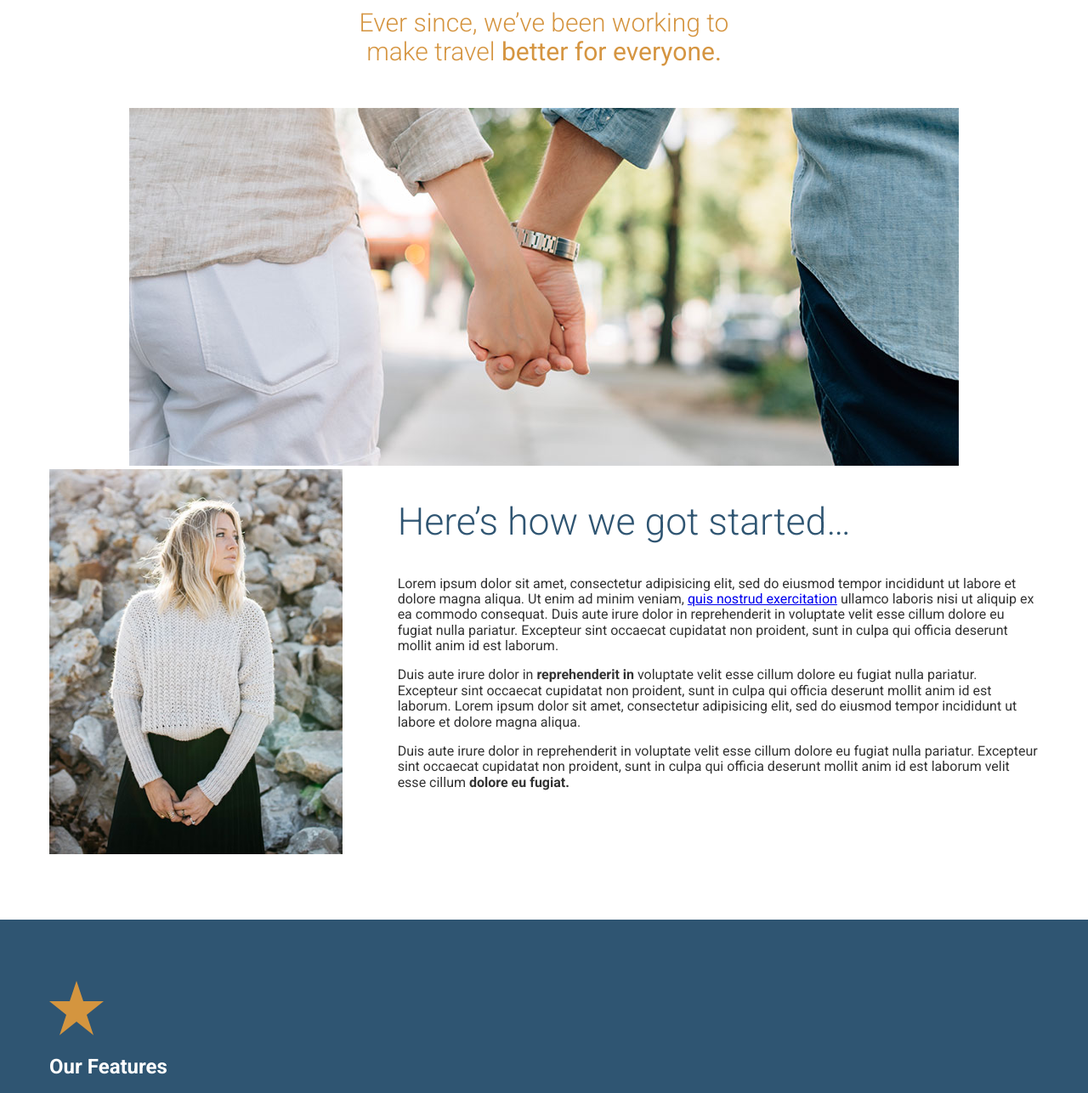
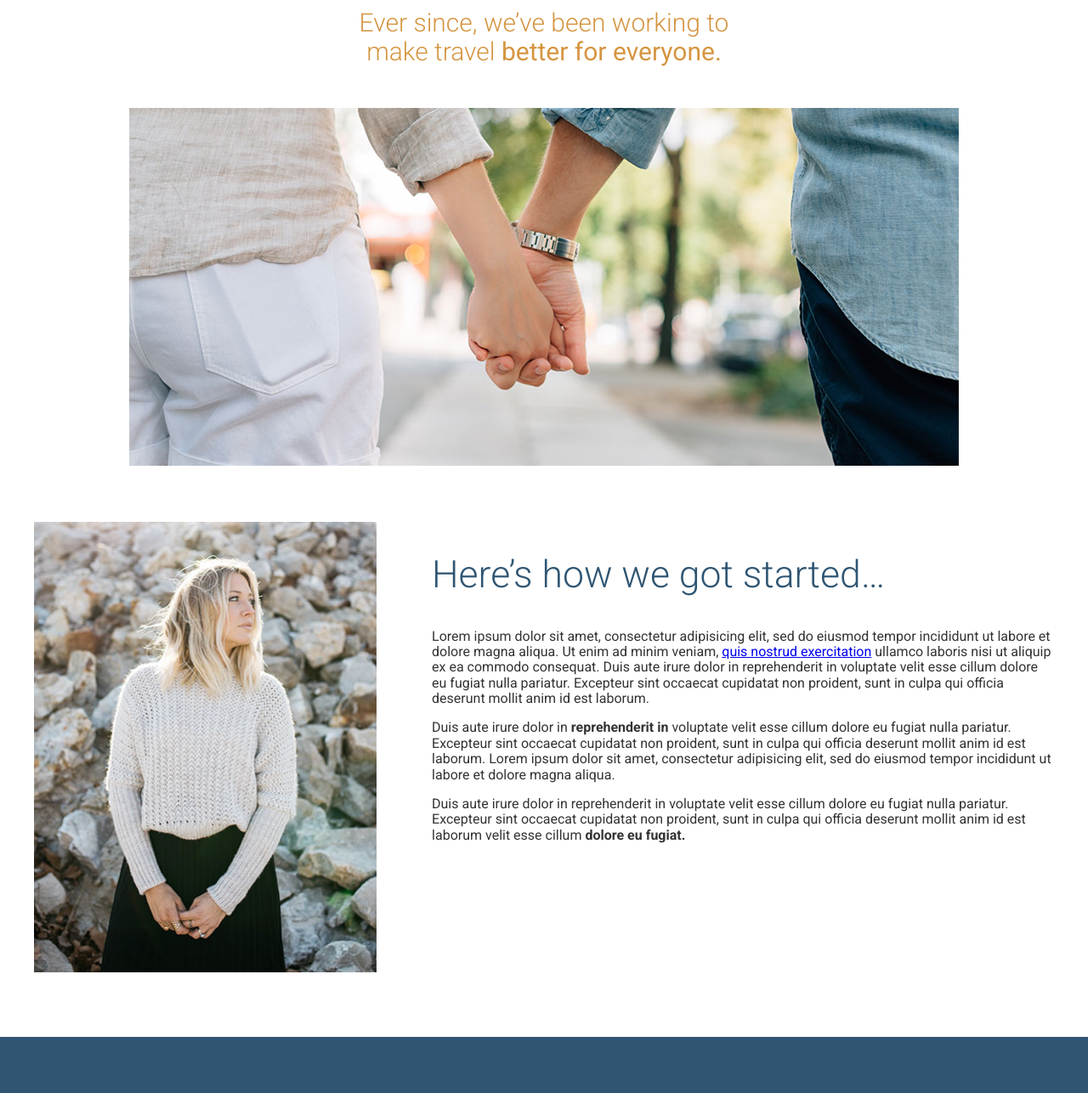
Before and after one commit to diegogslomp/travel-site, a website: page app/index.html in a window 1280 px wide. Shown: the part 960-2246 px from the top of the page at 85% size. Drawn offline with Linux system fonts and the light colour scheme.

Commit message:
25. Attention to Detail (Part 1)

```diff
--- a/app/assets/styles/modules/_wrapper.css
+++ b/app/assets/styles/modules/_wrapper.css
@@ -2,7 +2,7 @@
   overflow: hidden;
   padding-left: 18px;
   padding-right: 18px;
-  max-width: 1200px;
+  max-width: 1236px;
   margin-left: auto;
   margin-right: auto;
 
@@ -10,6 +10,14 @@
     max-width: 976px;
   }
 
+  &--b-margin {
+    margin-bottom: 1rem;
+
+    @mixin atSmall {
+      margin-bottom: 3.875rem;
+    }
+  }
+
   .wrapper {
     padding-left: 0;
     padding-right: 0;
--- a/app/index.html
+++ b/app/index.html
@@ -69,14 +69,23 @@
         Ever since, we&rsquo;ve been working to make travel <strong>better for
           everyone.</strong>
       </h3>
-      <div class="wrapper wrapper--medium">
-        <img src="assets/images/first-trip.jpg" alt="Couple walking down a street." />
+      <div class="wrapper wrapper--medium wrapper--b-margin">
+        <img sizes="(min-width: 970px) 976px, 100vw"
+          srcset="assets/images/first-trip.jpg 976w, assets/images/first-trip-hi-dpi.jpg 1952w"
+          alt="Couple walking down a street." />
       </div>
       <div class="row row--gutters">
-        <div class="row__medium-4">
-          <img src="assets/images/our-start.jpg" alt="Our founder, Jane Doe" />
+        <div class="row__medium-4 row__medium-4--larger">
+          <picture>
+            <source sizes="404px" media="(min-width: 1020px)"
+              srcset="assets/images/our-start.jpg 404w, assets/images/our-start-hi-dpi.jpg 808w">
+            <source sizes="320px" media="(min-width: 800px)"
+              srcset="assets/images/our-start-portrait.jpg 382w, assets/images/our-start-portrait-hi-dpi.jpg 764w">
+            <img srcset="assets/images/our-start-landscape.jpg 800w, assets/images/our-start-landscape-hi-dpi.jpg 1600w"
+              alt="Our founder, Jane Doe" />
+          </picture>
         </div>
-        <div class="row__medium-8">
+        <div class="row__medium-8 row__medium-8--smaller">
           <h2 class="headline">Here&rsquo;s how we got started&hellip;</h2>
           <p>
             Lorem ipsum dolor sit amet, consectetur adipisicing elit, sed do
--- a/app/temp/styles/styles.css
+++ b/app/temp/styles/styles.css
@@ -527,7 +527,7 @@ img {
   overflow: hidden;
   padding-left: 18px;
   padding-right: 18px;
-  max-width: 1200px;
+  max-width: 1236px;
   margin-left: auto;
   margin-right: auto;
 }
@@ -535,6 +535,17 @@ img {
 .wrapper--medium {
     max-width: 976px;
   }
+
+.wrapper--b-margin {
+    margin-bottom: 1rem;
+  }
+
+@media (min-width: 530px) {
+
+.wrapper--b-margin {
+      margin-bottom: 3.875rem
+  }
+    }
 
 .wrapper .wrapper {
     padding-left: 0;
@@ -625,12 +636,19 @@ img {
     }
 
 @media (min-width: 800px) {
+
         .row__medium-4 {
             float: left;
             width: 33.33%;
+        }
+        .row__medium-4--larger {
+            width: 37%;
         }
         .row__medium-8 {
             float: left;
             width: 66.66%;
         }
+        .row__medium-8--smaller{
+            width: 63%;
+        }
     }
```
Also changed, not shown: app/assets/styles/modules/_row.css (+7 -1 lines).
